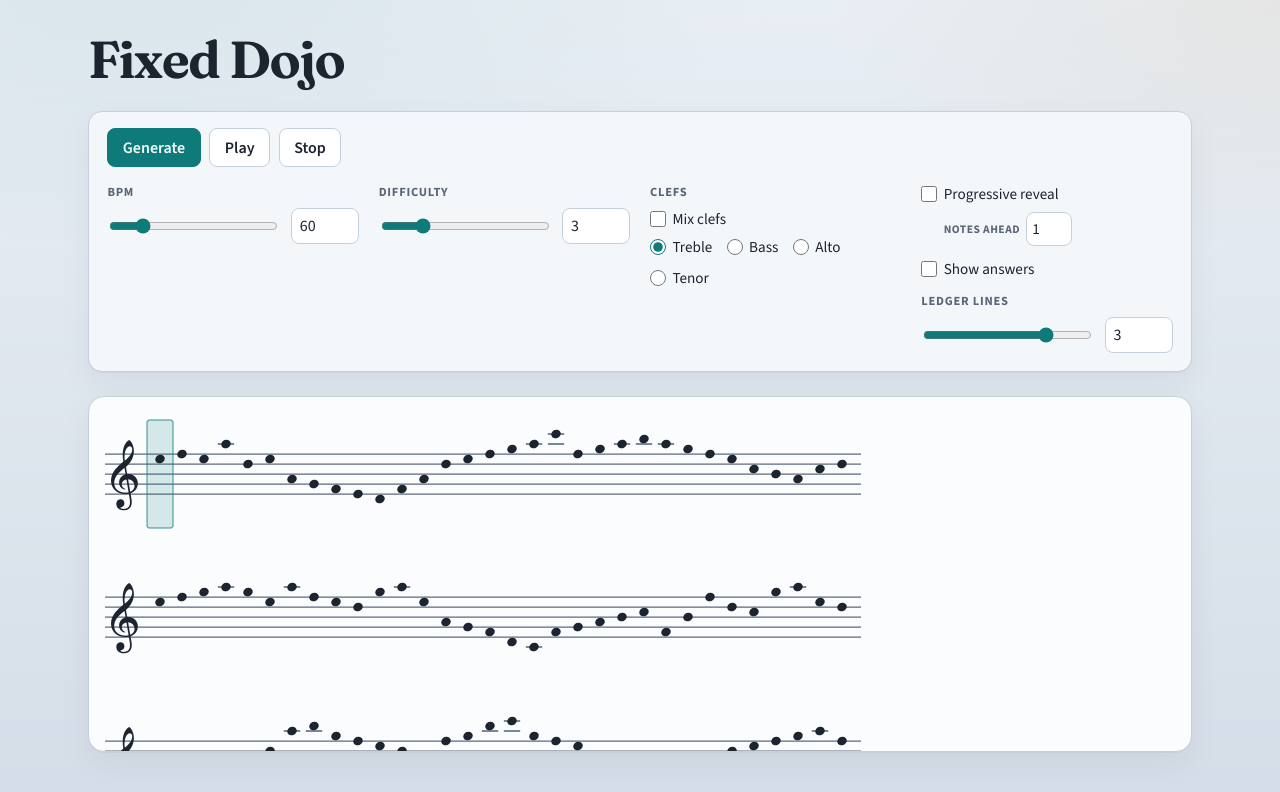
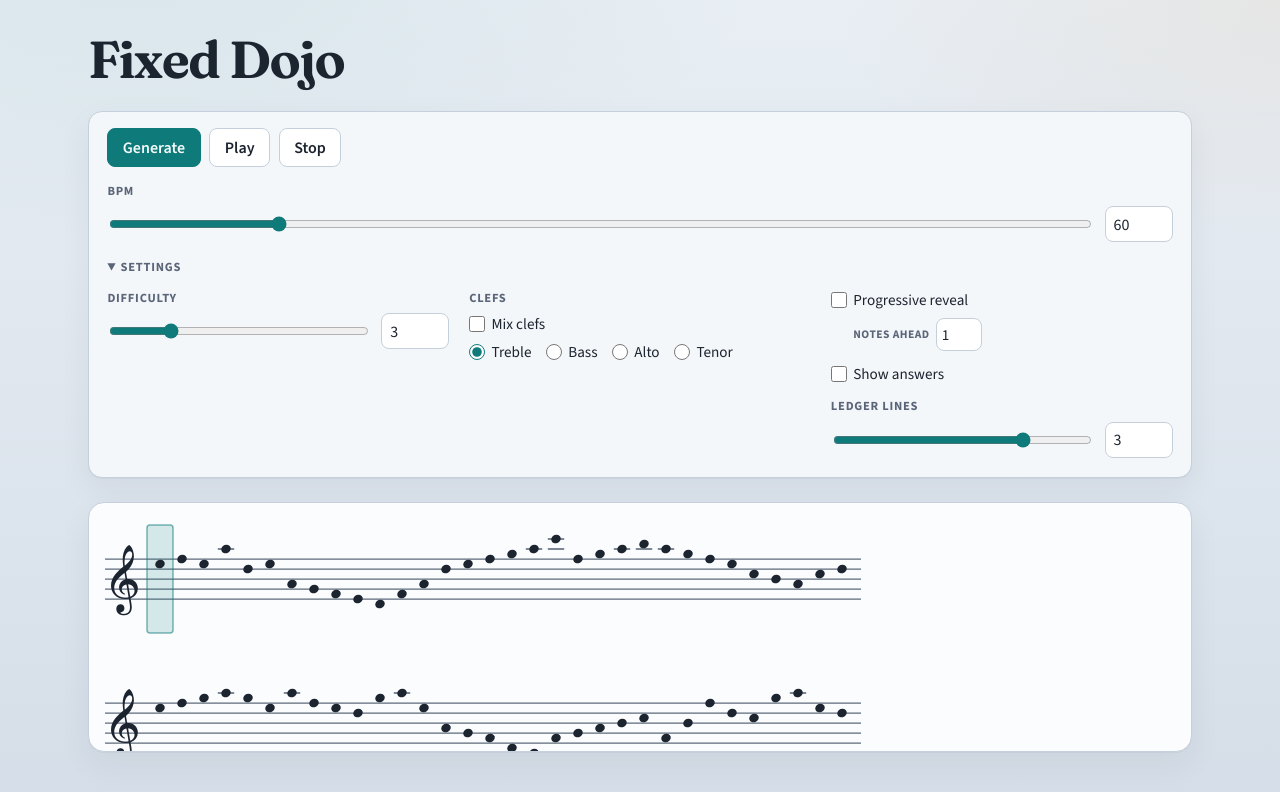
Before and after one commit to greenstrand/solfegepractice, a React (Vite) app: page / in a window 1280 px wide. Shown: the top 792 px of the page. Built offline with nearby package versions, Linux system fonts and the light colour scheme.

Commit message:
Collapse settings below BPM behind a default-open Settings caret with internal scroll.

```diff
--- a/src/styles/app.css
+++ b/src/styles/app.css
@@ -71,6 +71,15 @@ body {
   display: flex;
   flex-direction: column;
   gap: 1rem;
+  min-height: 0;
+  flex-shrink: 1;
+  overflow: hidden;
+}
+
+.controls-pinned {
+  display: flex;
+  flex-direction: column;
+  gap: 0.9rem;
   flex-shrink: 0;
 }
 
@@ -79,6 +88,34 @@ body {
   flex-wrap: wrap;
   align-items: center;
   gap: 0.55rem;
+}
+
+.controls-settings {
+  min-height: 0;
+  flex-shrink: 1;
+}
+
+.controls-settings[open] {
+  display: flex;
+  flex-direction: column;
+  overflow: hidden;
+}
+
+.controls-settings-summary {
+  cursor: pointer;
+  font-size: 0.78rem;
+  font-weight: 700;
+  letter-spacing: 0.06em;
+  text-transform: uppercase;
+  color: var(--ink-muted);
+  flex-shrink: 0;
+}
+
+.controls-settings-body {
+  min-height: 0;
+  overflow: auto;
+  flex-shrink: 1;
+  margin-top: 0.75rem;
 }
 
 .controls-generate-hint {
--- a/src/view/ControlsView.tsx
+++ b/src/view/ControlsView.tsx
@@ -57,6 +57,7 @@ export function ControlsView({
 
   return (
     <section className={className} aria-label="Drill controls">
+      <div className="controls-pinned">
         <div className="controls-transport">
           <button type="button" className="btn btn-primary" onClick={onGenerate}>
             Generate
@@ -80,7 +81,6 @@ export function ControlsView({
           </button>
         </div>
 
-      <div className="controls-grid">
         <label className="control-field">
           <span className="control-label">BPM</span>
           <div className="control-slider-row">
@@ -103,7 +103,12 @@ export function ControlsView({
             />
           </div>
         </label>
+      </div>
 
+      <details className="controls-settings" open>
+        <summary className="controls-settings-summary">Settings</summary>
+        <div className="controls-settings-body">
+          <div className="controls-grid">
             <label className="control-field">
               <span className="control-label">Difficulty</span>
               <div className="control-slider-row">
@@ -212,6 +217,8 @@ export function ControlsView({
               </label>
             </div>
           </div>
+        </div>
+      </details>
     </section>
   );
 }
```
Lines whose indentation alone changed are shown as unchanged.
